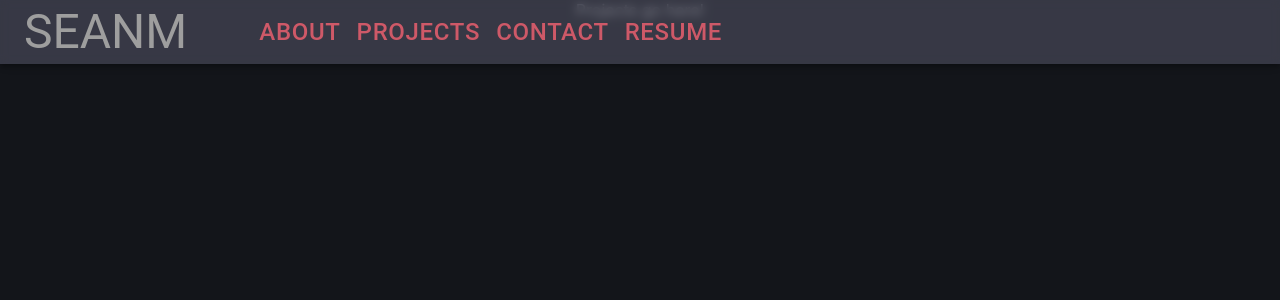
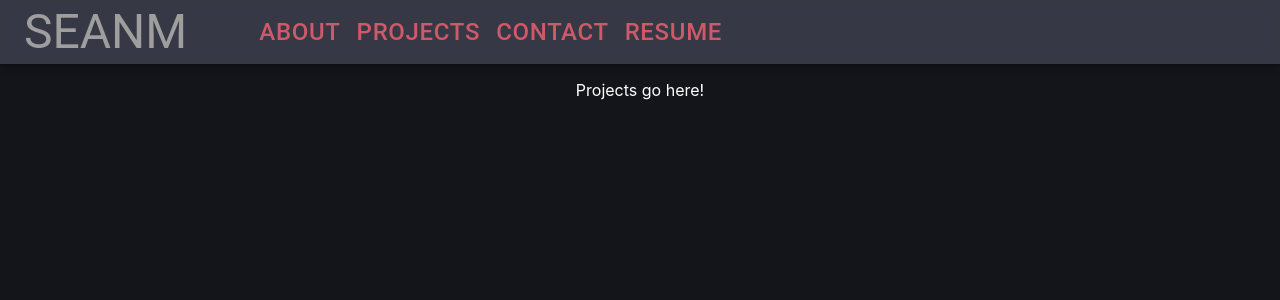
Before and after one commit to McTastic/PortfolioV2_React, a React (Create React App) app: page / in a window 1280 px wide. Both pictures are taken after a click on the button "PROJECTS". Shown: the top 300 px of the page. Built offline with nearby package versions, Linux system fonts and the light colour scheme; grey boxes are pictures that could not be loaded.

Commit message:
added margin top on all pages

```diff
--- a/src/components/pages/Contact.jsx
+++ b/src/components/pages/Contact.jsx
@@ -1,4 +1,5 @@
 import ContactForm from "../form"
+import "../../css/contact.css"
 
 const Contact = () => {
     return (
--- a/src/components/pages/Projects.jsx
+++ b/src/components/pages/Projects.jsx
@@ -1,3 +1,5 @@
+import "../../css/projects.css"
+
 const Projects = () =>{
     return (
         <div className="projects">Projects go here!</div>
--- a/src/css/about.css
+++ b/src/css/about.css
@@ -2,6 +2,7 @@
   display: flex;
   justify-content: center;
   align-items: center;
+  margin-top: 3em;
 }
 .aboutText {
   margin: 2em 0 0 2em;
--- /dev/null
+++ b/src/css/contact.css
@@ -0,0 +1,3 @@
+.Contact{
+    margin-top: 5em;
+}
--- /dev/null
+++ b/src/css/projects.css
@@ -0,0 +1,3 @@
+.projects{
+    margin-top: 5em;
+}
--- a/src/css/resume.css
+++ b/src/css/resume.css
@@ -1,4 +1,5 @@
 .resume{
     display: flex;
     justify-content: center;
+    margin-top: 5em;
 }
```
